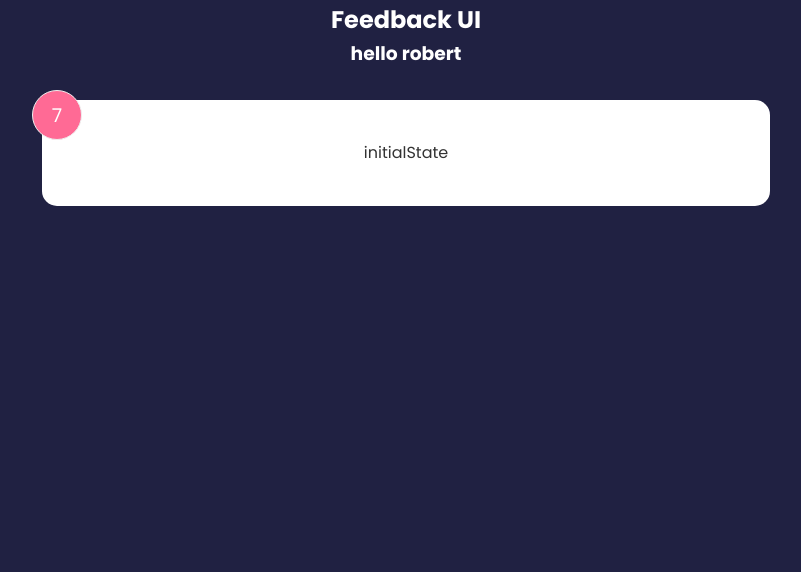
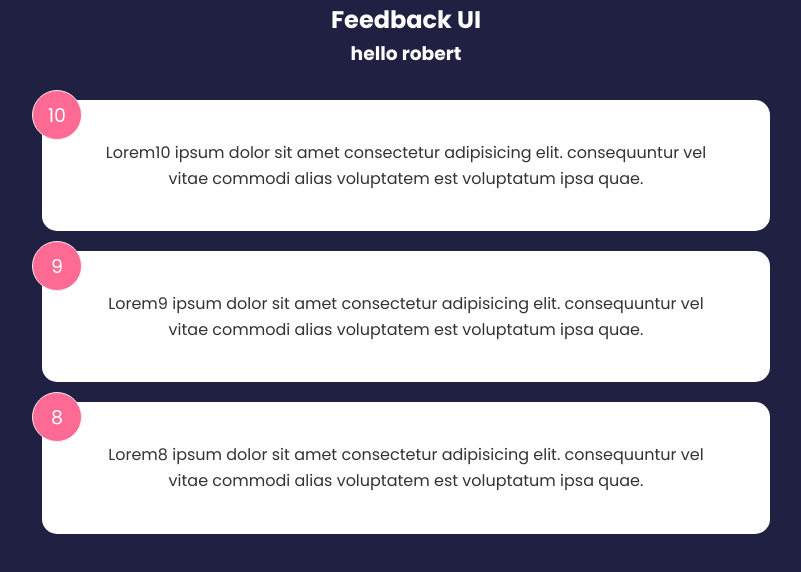
Before and after one commit to robertoaguilar1979/react-front-to-back-2022, a React (Create React App) app: page / in a window 1280 px wide. Shown: the top 572 px of the page, without its empty margins (234-1035 px from the left). Built offline with nearby package versions, Linux system fonts and the light colour scheme.

Commit message:
added the feedbackdata to feedbackList and feedbackItem

```diff
--- a/src/App.js
+++ b/src/App.js
@@ -1,15 +1,17 @@
 import "./app.css";
 import Header from "./components/Header";
-import FeedbackItem from "./components/FeedbackItem";
+import FeedbackList from "./components/FeedbackList";
 import { useState } from "react";
+import FeedbackData from "./data/FeedbackData";
 
 function App() {
+  const [feedbackData, setFeedbackData] = useState(FeedbackData);
   return (
     <>
       <Header text="hello" name="robert" />
 
       <div className="container">
-        <FeedbackItem />
+        <FeedbackList feedback={feedbackData} />
       </div>
     </>
   );
--- a/src/components/FeedbackItem.jsx
+++ b/src/components/FeedbackItem.jsx
@@ -1,8 +1,4 @@
-import { useState } from "react";
-
-function FeedbackItem() {
-  const [rating, setRating] = useState(7);
-  const [text, setText] = useState("initialState");
+function FeedbackItem({ rating, text }) {
   return (
     <div className="card">
       <div className="num-display">{rating}</div>
--- /dev/null
+++ b/src/components/FeedbackList.jsx
@@ -0,0 +1,14 @@
+import FeedbackItem from "./FeedbackItem";
+
+function FeedbackList({ feedback }) {
+  if (!feedback || feedback.length === 0) {
+    return <p>no list</p>;
+  }
+  const list = feedback.map((list) => {
+    return <FeedbackItem key={list.id} rating={list.rating} text={list.text} />;
+  });
+
+  return <div>{list}</div>;
+}
+
+export default FeedbackList;
--- a/src/data/FeedbackData.js
+++ b/src/data/FeedbackData.js
@@ -2,17 +2,17 @@ const FeedbackData = [
   {
     id: 1,
     rating: 10,
-    text: "Lorem ipsum dolor sit amet consectetur adipisicing elit. consequuntur vel vitae commodi alias voluptatem est voluptatum ipsa quae.",
+    text: "Lorem10 ipsum dolor sit amet consectetur adipisicing elit. consequuntur vel vitae commodi alias voluptatem est voluptatum ipsa quae.",
   },
   {
     id: 2,
     rating: 9,
-    text: "Lorem ipsum dolor sit amet consectetur adipisicing elit. consequuntur vel vitae commodi alias voluptatem est voluptatum ipsa quae.",
+    text: "Lorem9 ipsum dolor sit amet consectetur adipisicing elit. consequuntur vel vitae commodi alias voluptatem est voluptatum ipsa quae.",
   },
   {
     id: 3,
     rating: 8,
-    text: "Lorem ipsum dolor sit amet consectetur adipisicing elit. consequuntur vel vitae commodi alias voluptatem est voluptatum ipsa quae.",
+    text: "Lorem8 ipsum dolor sit amet consectetur adipisicing elit. consequuntur vel vitae commodi alias voluptatem est voluptatum ipsa quae.",
   },
 ];
 
```
